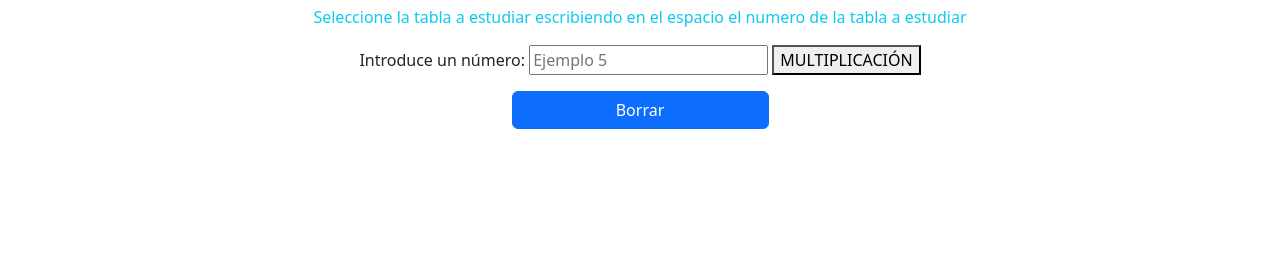
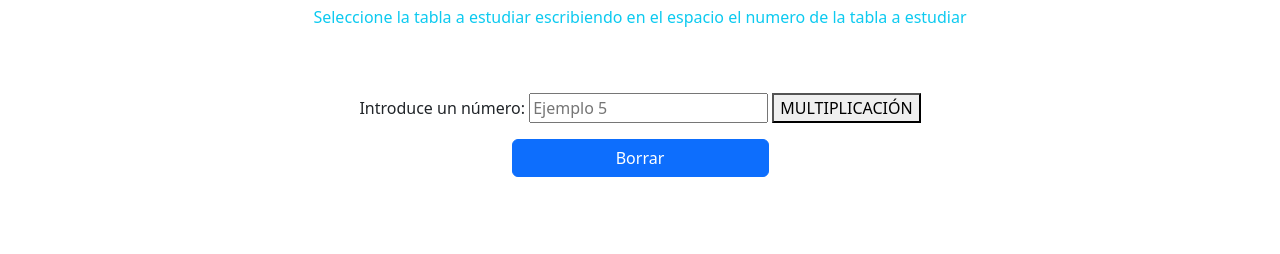
Before and after one commit to clentebanks/Tabla_Multiplicar, a plain HTML site: page index.html in a window 1280 px wide. Shown: the part 184-438 px from the top of the page. Drawn offline with nearby package versions, Linux system fonts and the light colour scheme.

Commit message:
margen en boton

```diff
--- a/index.html
+++ b/index.html
@@ -18,7 +18,7 @@
             <label for="num">Introduce un número: </label>
             <input type="text" name="" id="num"  placeholder="Ejemplo 5" >
 
-            <button onclick="multi()">MULTIPLICACIÓN</button>
+            <button onclick="multi()" class="mt-sm-5">MULTIPLICACIÓN</button>
 
             <p id="multi" style="font-size: 1.8rem;"></p>
             <script type="text/javascript">
```
